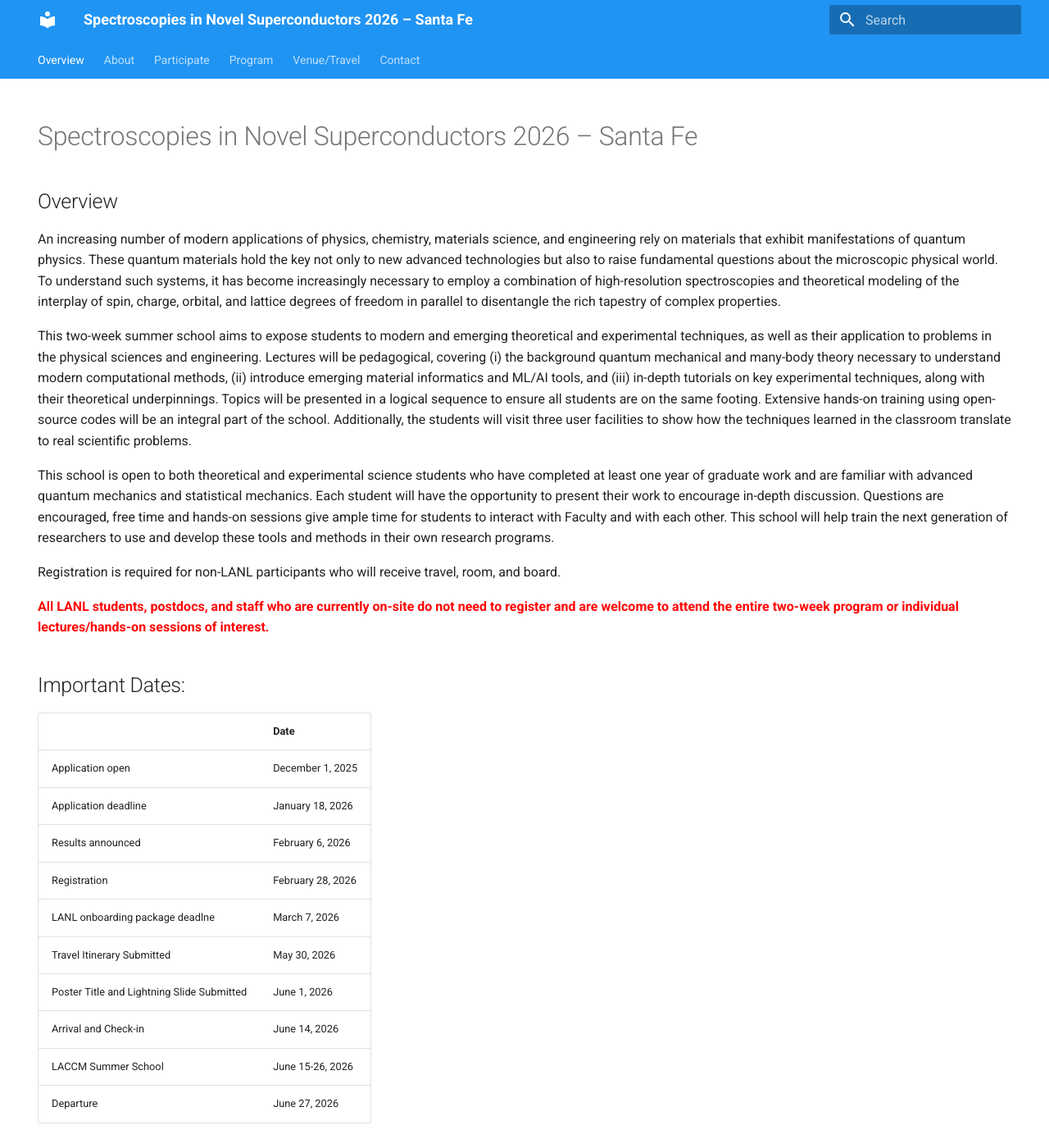
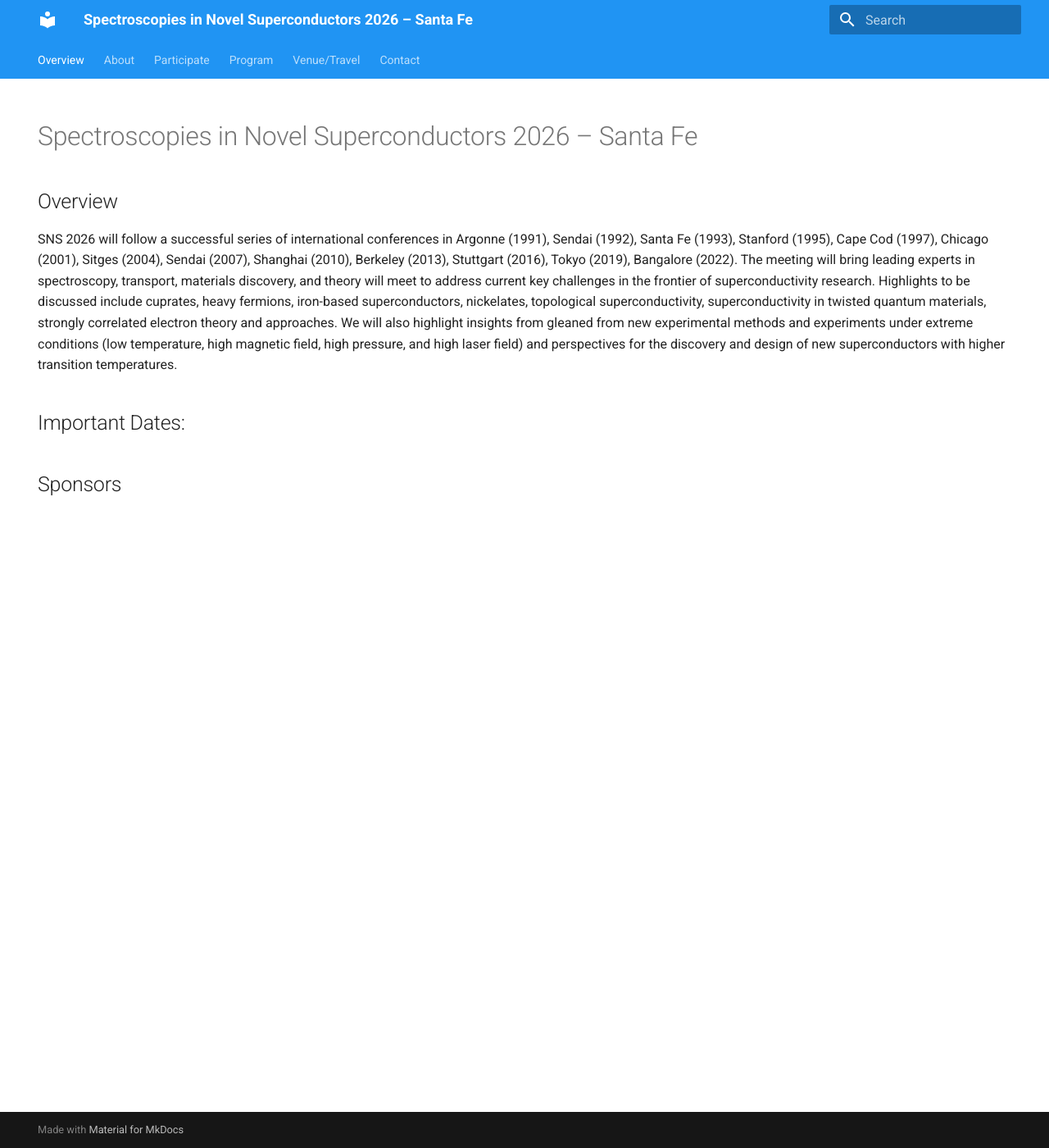
Before and after one commit to SNS2026/SNS2026.github.io, an MkDocs documentation site: the page built from docs/index.md, in a window 1280 px wide and 1400 px high. Shown: the whole window at 82% size. Built offline with MkDocs 1.6.1 and Material for MkDocs 9.7.7, drawn with Linux system fonts in a browser that asks for light colours; some of the changed text lies outside the part shown.

Commit message:
Update index.md

```diff
--- a/docs/index.md
+++ b/docs/index.md
@@ -15,17 +15,10 @@ title: Spectroscopies in Novel Superconductors 2026 – Santa Fe
 -->
 
 ## Overview
-An increasing number of modern applications of physics, chemistry, materials science, and engineering rely on materials that exhibit manifestations of quantum physics. These quantum materials hold the key not only to new advanced technologies but also to raise fundamental questions about the microscopic physical world. To understand such systems, it has become increasingly necessary to employ a combination of high-resolution spectroscopies and theoretical modeling of the interplay of spin, charge, orbital, and lattice degrees of freedom in parallel to disentangle the rich tapestry of complex properties.
-
-This two-week summer school aims to expose students to modern and emerging theoretical and experimental techniques, as well as their application to problems in the physical sciences and engineering. Lectures will be pedagogical, covering (i) the background quantum mechanical and many-body theory necessary to understand modern computational methods, (ii) introduce emerging material informatics and ML/AI tools, and (iii) in-depth tutorials on key experimental techniques, along with their theoretical underpinnings. Topics will be presented in a logical sequence to ensure all students are on the same footing. Extensive hands-on training using open-source codes will be an integral part of the school. Additionally, the students will visit three user facilities to show how the techniques learned in the classroom translate to real scientific problems.
-
-This school is open to both theoretical and experimental science students who have completed at least one year of graduate work and are familiar with advanced quantum mechanics and statistical mechanics. Each student will have the opportunity to present their work to encourage in-depth discussion. Questions are encouraged, free time and hands-on sessions give ample time for students to interact with Faculty and with each other. This school will help train the next generation of researchers to use and develop these tools and methods in their own research programs.
-
-Registration is required for non-LANL participants who will receive travel, room, and board.
-
-<strong style="color:red;">All LANL students, postdocs, and staff who are currently on-site do not need to register and are welcome to attend the entire two-week program or individual lectures/hands-on sessions of interest.</strong>
+SNS 2026 will follow a successful series of international conferences in Argonne (1991), Sendai (1992), Santa Fe (1993), Stanford (1995), Cape Cod (1997), Chicago (2001), Sitges (2004), Sendai (2007), Shanghai (2010), Berkeley (2013), Stuttgart (2016), Tokyo (2019), Bangalore (2022). The meeting will bring leading experts in spectroscopy, transport, materials discovery, and theory will meet to address current key challenges in the frontier of superconductivity research. Highlights to be discussed include cuprates, heavy fermions, iron-based superconductors, nickelates, topological superconductivity, superconductivity in twisted quantum materials, strongly correlated electron theory and approaches. We will also highlight insights from gleaned from new experimental methods and experiments under extreme conditions (low temperature, high magnetic field, high pressure, and high laser field) and perspectives for the discovery and design of new superconductors with higher transition temperatures.
 
 ## Important Dates:
+<!--
 |       | Date |
 |-------|------|
 | Application open | December 1, 2025 |
@@ -38,32 +31,13 @@ Registration is required for non-LANL participants who will receive travel, room
 | Arrival and Check-in | June 14, 2026 |
 | LACCM Summer School | June 15-26, 2026 |
 | Departure | June 27, 2026 |
-
-
-## Topics Include
-* Foundations of Density Functional Theory and Electronic Structure
-* The Effect of Electronic Correlations and Many-Body Theory
-* Numerical Approach to the Many-Body Problem
-* Background of Modern Experimental Spectroscopies
-* Material Informatics and ML/AI for Quantum Materials
-
-
-## How to Apply: [Here](apply.md)
-
-## Organizers
-* Christopher Lane, Theoretical Division, Los Alamos
-* Roxanne Tutchton, Theoretical Division, Los Alamos
-* Elizabeth Peterson, Theoretical Division, Los Alamos
-* Jianxin Zhu, Theoretical Division, Los Alamos
-* Ying Wai Li, Computing and Artificial Intelligence Division, Los Alamos
-* Andrew Jones, Center for Integrated Nanotechnologies, Los Alamos
-* Alessandro Mazza, Materials Science and Technology Division, Los Alamos
+-->
 
 
 ## Sponsors
+<!--
 * [Institute for Materials Science (IMS)](https://www.lanl.gov/engage/collaboration/nsec/institute-for-materials-science), LANL
 * [Center for Nonlinear Studies (CNLS)](https://cnls.lanl.gov/External/), LANL
 * [Center for Integrated Nanotechnologies (CINT)](https://cint.lanl.gov/), LANL
-<!--
 * [International Institute for Complex Adaptive Matter (ICAM-I2CAM)](https://www.icam-i2cam.org/)
 -->
```
